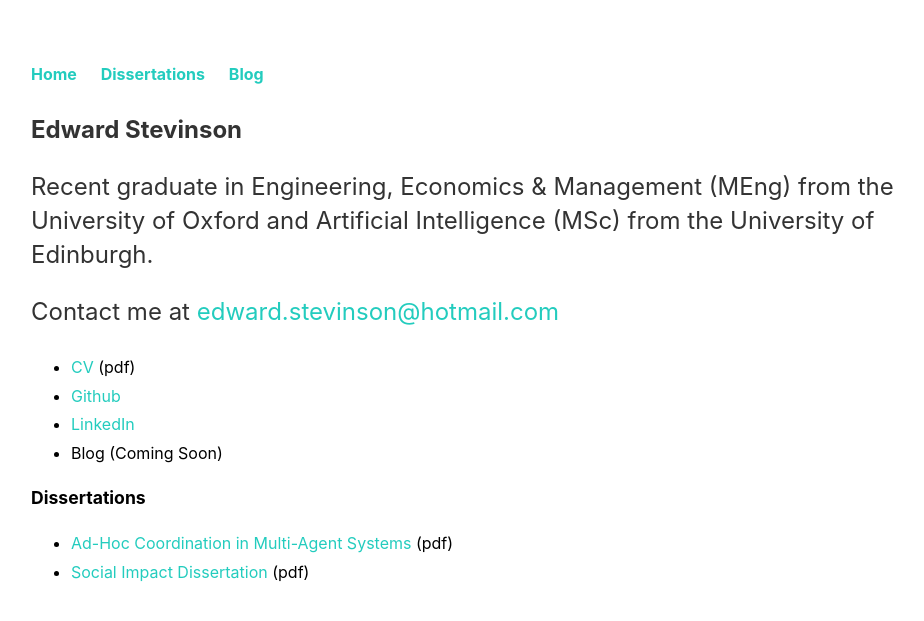
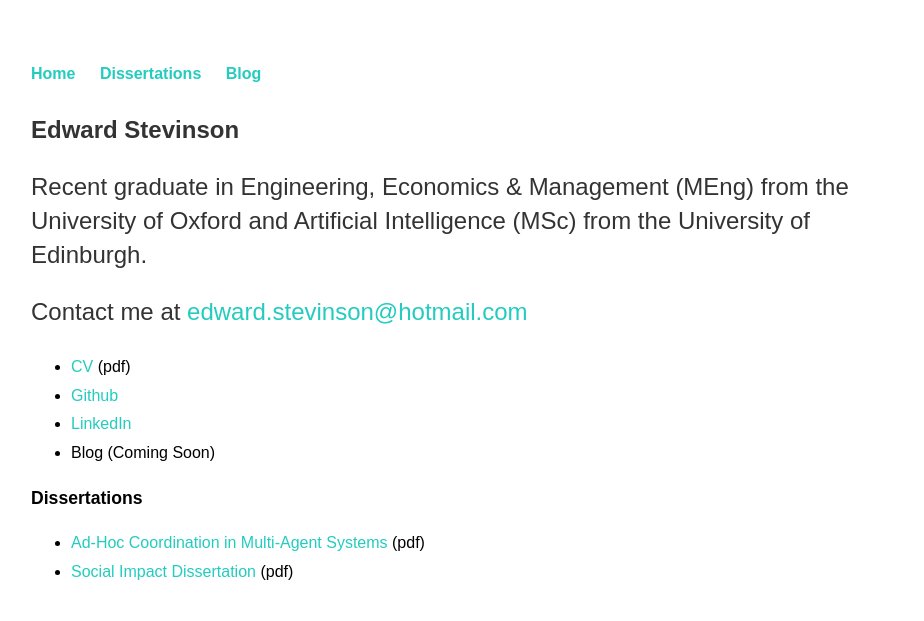
Before and after one commit to Stevinson/stevinson.github.io, a Jekyll site: the page built from index.md, in a window 1280 px wide. Shown: the top 621 px of the page, without its empty margins (161-1085 px from the left). Built offline with Jekyll 4.4.1, drawn with Linux system fonts in a browser that asks for light colours.

Commit message:
Update main.css

```diff
--- a/css/main.css
+++ b/css/main.css
@@ -1,7 +1,6 @@
 body {
     font-family:
-         BlinkMacSystemFont,
-        "Segoe UI", Helvetica, Arial, sans-serif;
+         "Source Sans Pro", sans-serif;
     margin: 60px auto;
     width: 70%;
     /* background-color: hsla(336, 86%, 32%, 0.6); */
```
